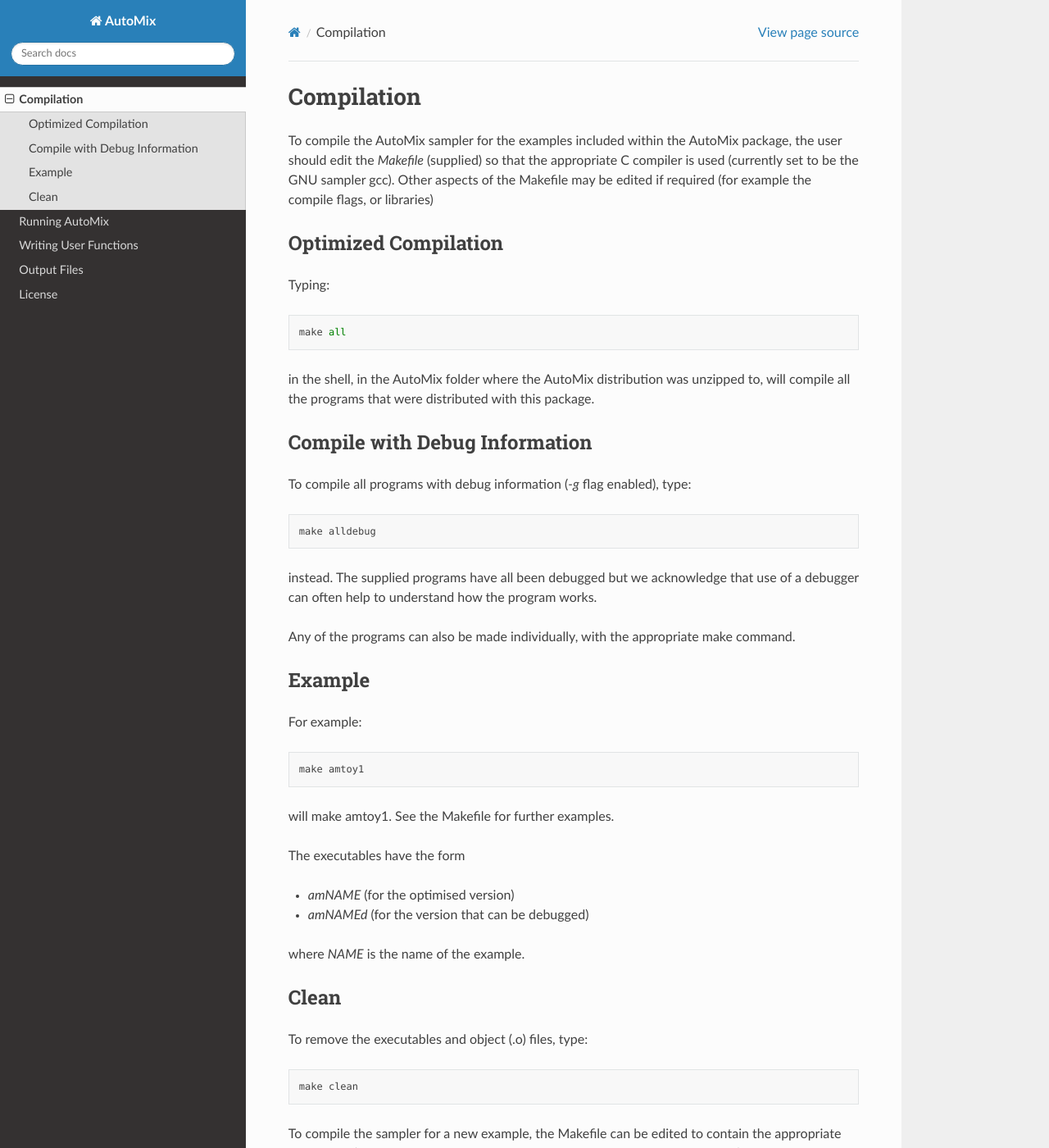
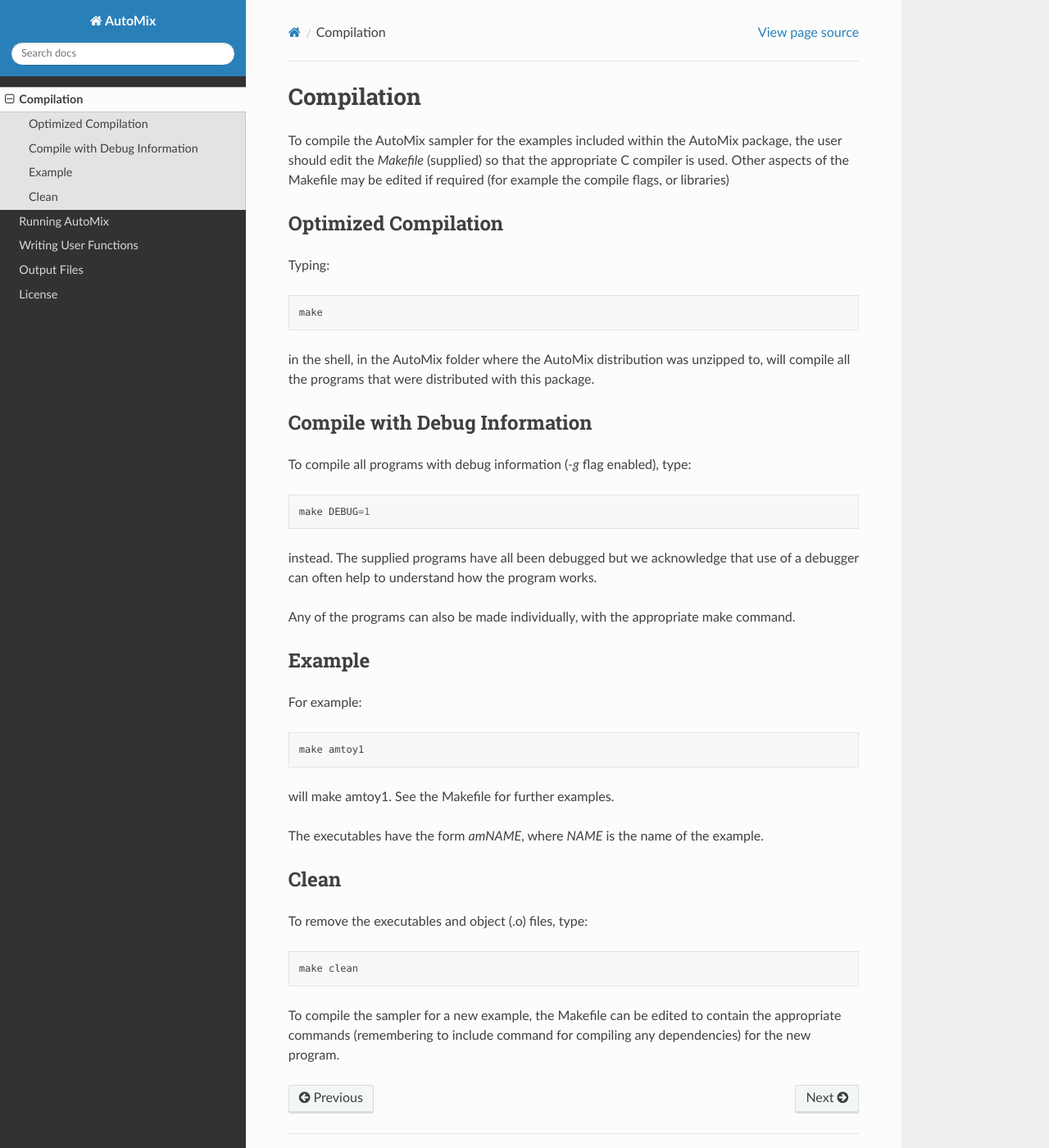
Before and after one commit to quatrope/AutoMix, a Sphinx documentation site: the page built from docs/compilation.rst, in a window 1280 px wide and 1400 px high. Shown: the whole window at 82% size. Built offline with Sphinx 7.4.7 and the Read the Docs theme 2.0.0, drawn with Linux system fonts in a browser that asks for light colours; the version number could not be read and is left out.

Commit message:
Modified README and docs for new compilation command line

```diff
--- a/docs/compilation.rst
+++ b/docs/compilation.rst
@@ -3,14 +3,14 @@
 Compilation
 -----------
 
-To compile the AutoMix sampler for the examples included within the AutoMix package, the user should edit the `Makefile` (supplied) so that the appropriate C compiler is used (currently set to be the GNU sampler gcc). Other aspects of the Makefile may be edited if required (for example the compile flags, or libraries)
+To compile the AutoMix sampler for the examples included within the AutoMix package, the user should edit the `Makefile` (supplied) so that the appropriate C compiler is used. Other aspects of the Makefile may be edited if required (for example the compile flags, or libraries)
 
 Optimized Compilation
 ^^^^^^^^^^^^^^^^^^^^^
 
 Typing::
 
-    make all
+    make
 
 in the shell, in the AutoMix folder where the AutoMix distribution was unzipped to, will compile all the programs that were distributed with this package.
 
@@ -19,7 +19,7 @@
 
 To compile all programs with debug information (`-g` flag enabled), type::
 
-    make alldebug
+    make DEBUG=1
 
 instead. The supplied programs have all been debugged but we acknowledge that use of a debugger can often help to understand how the program works.
 
@@ -34,11 +34,7 @@
 
 will make amtoy1. See the Makefile for further examples.
 
-The executables have the form
-
-* `amNAME` (for the optimised version)
-* `amNAMEd` (for the version that can be debugged)
-
+The executables have the form `amNAME`,
 where `NAME` is the name of the example.
 
 Clean
```
Also changed, not shown: README.md (+3 -7 lines).
